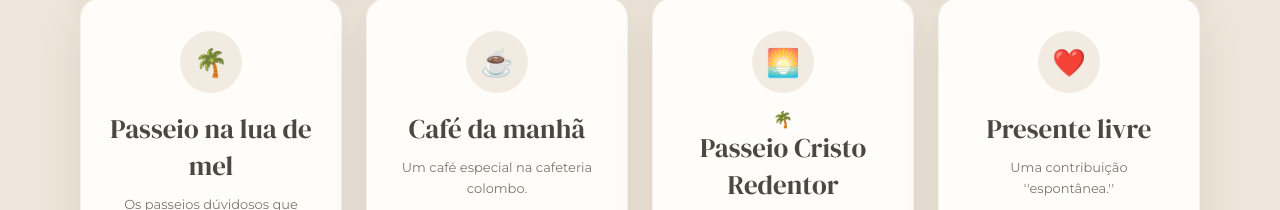
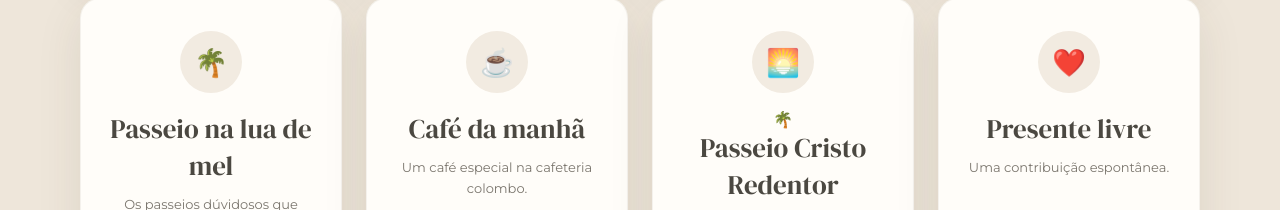
Before and after one commit to nathanaroliveira-beep/site-casamento, a plain HTML site: page index.html in a window 1280 px wide. Shown: the part 1883-2093 px from the top of the page. Drawn offline with Linux system fonts and the light colour scheme.

Commit message:
Corrigir botão Presente Livre

```diff
--- a/index.html
+++ b/index.html
@@ -483,10 +483,10 @@
 <article class="gift-card">
   <div class="gift-icon">❤️</div>
   <h3>Presente livre</h3>
-        <p>Uma contribuição ''espontânea.''</p>
+  <p>Uma contribuição espontânea.</p>
   <div class="gift-price">R$ 150,00</div>
   <button class="btn"
-          onclick="abrirPresente('Presente livre','Uma contribuição ''espontânea.''.','150,00')">
+    onclick="abrirPresente('Presente livre','Uma contribuição espontânea.','150,00')">
     Escolher presente
   </button>
 </article>
```
Lines whose indentation alone changed are shown as unchanged.
